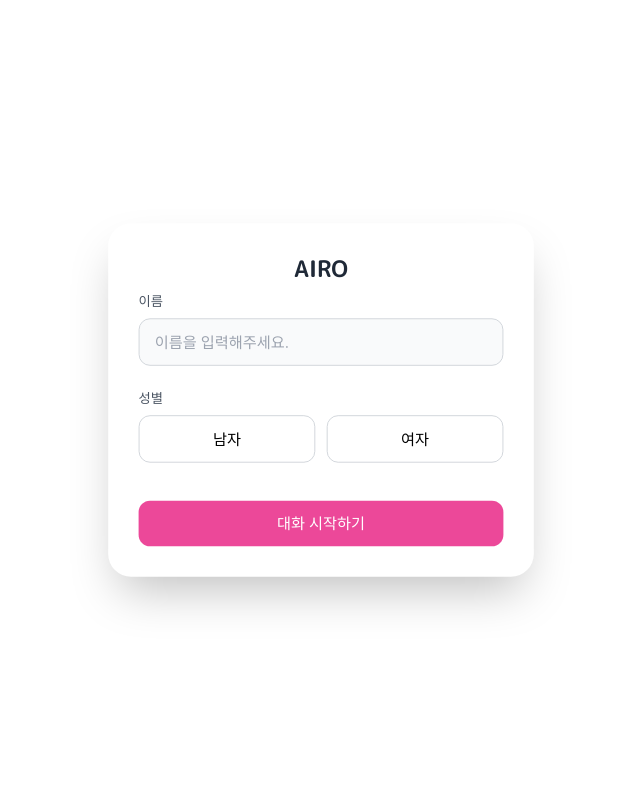
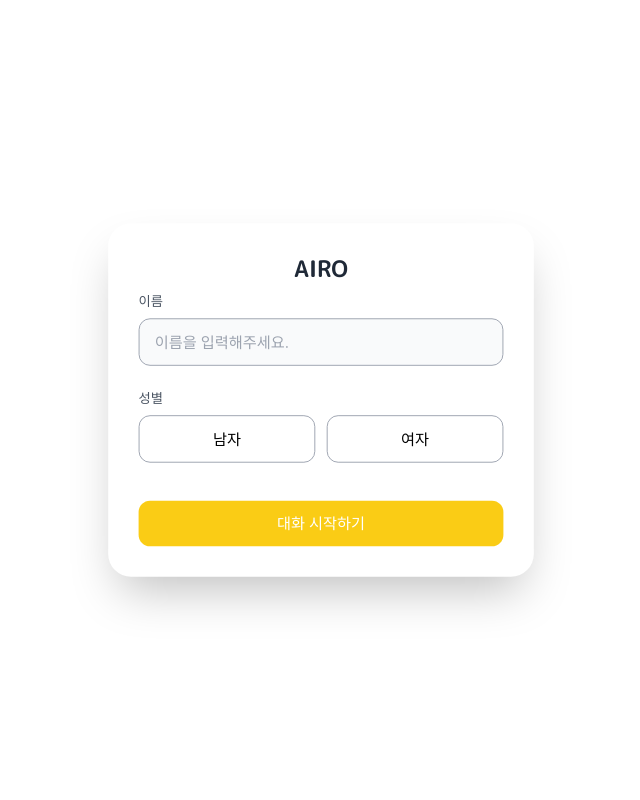
Before and after one commit to AIRO-dths/mi-yeon-si, a FastAPI app: page / in a window 1280 px wide. Shown: the whole page, without its empty margins (319-959 px from the left). Run offline with FastAPI, Linux system fonts and the light colour scheme; some libraries are stand-ins or nearby versions.

Commit message:
Recolored Yellow

```diff
--- a/templates/face.html
+++ b/templates/face.html
@@ -53,7 +53,7 @@
             <div style="text-align: center;">
                 <label id="Text" class="block text-sm font-medium text-gray-600 mb-2"></label>
                 <p><video id="cameraview" class="rounded-xl" width="720" height="480"></video></p>
-                <button id="shotBtn" class="w-full bg-pink-500 text-white font-normal py-3 px-4 rounded-xl hover:bg-pink-600 focus:outline-none focus:ring-2 focus:ring-offset-2 focus:ring-pink-500 transition-transform duration-200 hover:scale-105 mt-8 ">
+                <button id="shotBtn" class="w-full bg-yellow-400 text-white font-normal py-3 px-4 rounded-xl hover:bg-yellow-350 focus:outline-none focus:ring-2 focus:ring-offset-2 focus:ring-yellow-400 transition-transform duration-200 hover:scale-105 mt-8 ">
                 사진 촬영
                 </button>
             </div>
--- a/templates/index.html
+++ b/templates/index.html
@@ -42,25 +42,25 @@
 
 <body>
     <!-- 모달 -->
-    <div id="user-info-modal" class="fixed inset-0  flex items-center justify-center z-50 transition-opacity duration-300">
+    <div id="user-info-modal" class="fixed inset-0  flex items-center justify-center z-50 transition-opacity duration-400">
 
-        <div class="bg-white rounded-3xl shadow-2xl p-8 w-full max-w-md transform transition-all duration-300 scale-95" id="modal-content">
+        <div class="bg-white rounded-3xl shadow-2xl p-8 w-full max-w-md transform transition-all duration-400 scale-95" id="modal-content">
             <h2 class="text-2xl font-bold mb-2 text-gray-800 text-center">AIRO</h2>
             <form id="user-info-form" class="space-y-6">
                 <div>
                     <label for="username" class="block text-sm font-medium text-gray-600 mb-2">이름</label>
                     <input type="text" id="username" name="username" placeholder="이름을 입력해주세요." required
-                        class="w-full px-4 py-3 border border-gray-300 rounded-xl focus:outline-none focus:ring-2 focus:ring-pink-500 bg-gray-50 text-gray-800 transition">
+                        class="w-full px-4 py-3 border border-gray-400 rounded-xl focus:outline-none focus:ring-2 focus:ring-yellow-400 bg-gray-50 text-gray-800 transition">
                 </div>
 
                 <div>
                     <label class="block text-sm font-medium text-gray-600 mb-2">성별</label>
                     <div class="grid grid-cols-2 gap-3">
-                        <label class="flex items-center justify-center px-4 py-3 border border-gray-300 rounded-xl cursor-pointer has-[:checked]:bg-pink-500 has-[:checked]:text-white has-[:checked]:border-pink-500 transition">
+                        <label class="flex items-center justify-center px-4 py-3 border border-gray-400 rounded-xl cursor-pointer has-[:checked]:bg-yellow-400 has-[:checked]:text-white has-[:checked]:border-yellow-400 transition">
                             <input type="radio" name="gender" value="남자" class="sr-only" required>
                             <span>남자</span>
                         </label>
-                        <label class="flex items-center justify-center px-4 py-3 border border-gray-300 rounded-xl cursor-pointer has-[:checked]:bg-pink-500 has-[:checked]:text-white has-[:checked]:border-pink-500 transition">
+                        <label class="flex items-center justify-center px-4 py-3 border border-gray-400 rounded-xl cursor-pointer has-[:checked]:bg-yellow-400 has-[:checked]:text-white has-[:checked]:border-yellow-400 transition">
                             <input type="radio" name="gender" value="여자" class="sr-only">
                             <span>여자</span>
                         </label>
@@ -69,7 +69,7 @@
 
 
                 <button type="submit"
-                    class="w-full bg-pink-500 text-white font-normal py-3 px-4 rounded-xl hover:bg-pink-600 focus:outline-none focus:ring-2 focus:ring-offset-2 focus:ring-pink-500 transition-transform duration-200 hover:scale-105 mt-8 !mt-10">
+                    class="w-full bg-yellow-400 text-white font-normal py-3 px-4 rounded-xl hover:bg-yellow-450 focus:outline-none focus:ring-2 focus:ring-offset-2 focus:ring-yellow-400 transition-transform duration-200 hover:scale-105 mt-8 !mt-10">
                     대화 시작하기
                 </button>
             </form>
```
Also changed, not shown: templates/chat.html (+5 -10 lines).
